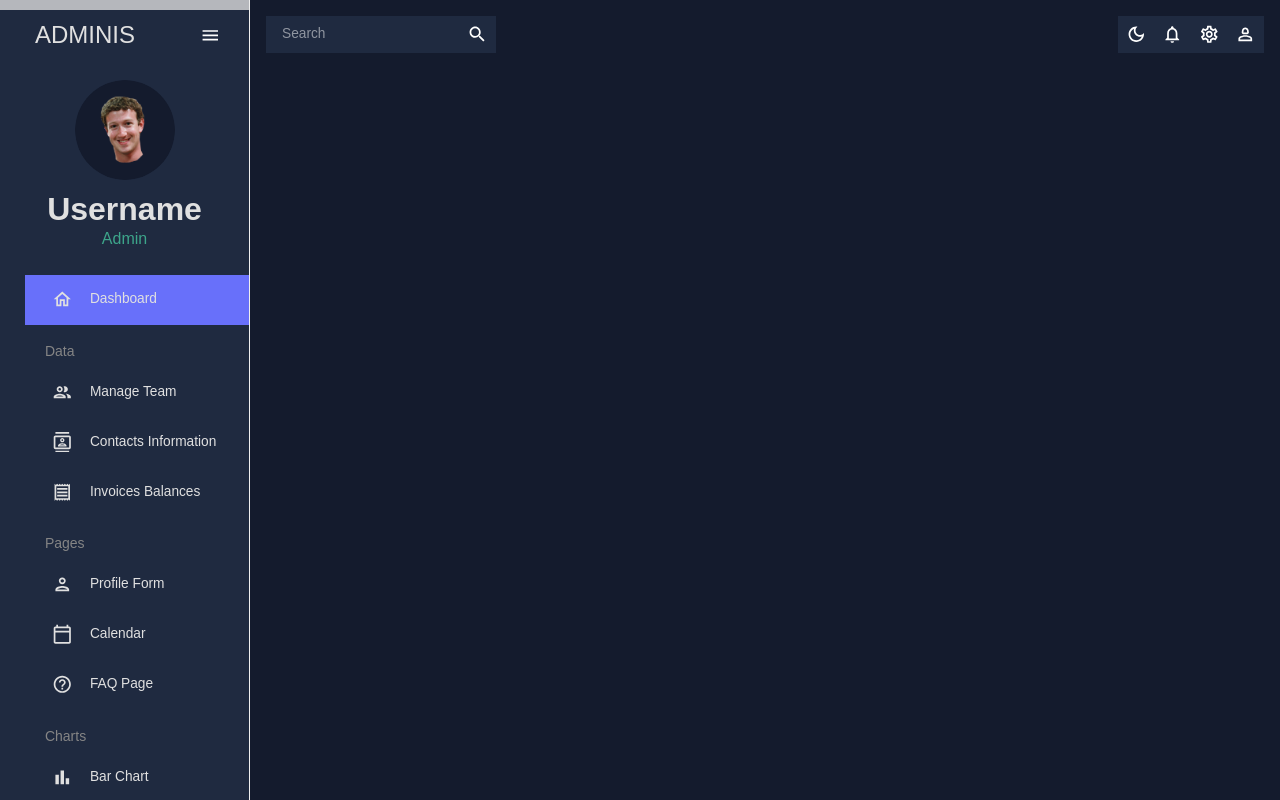
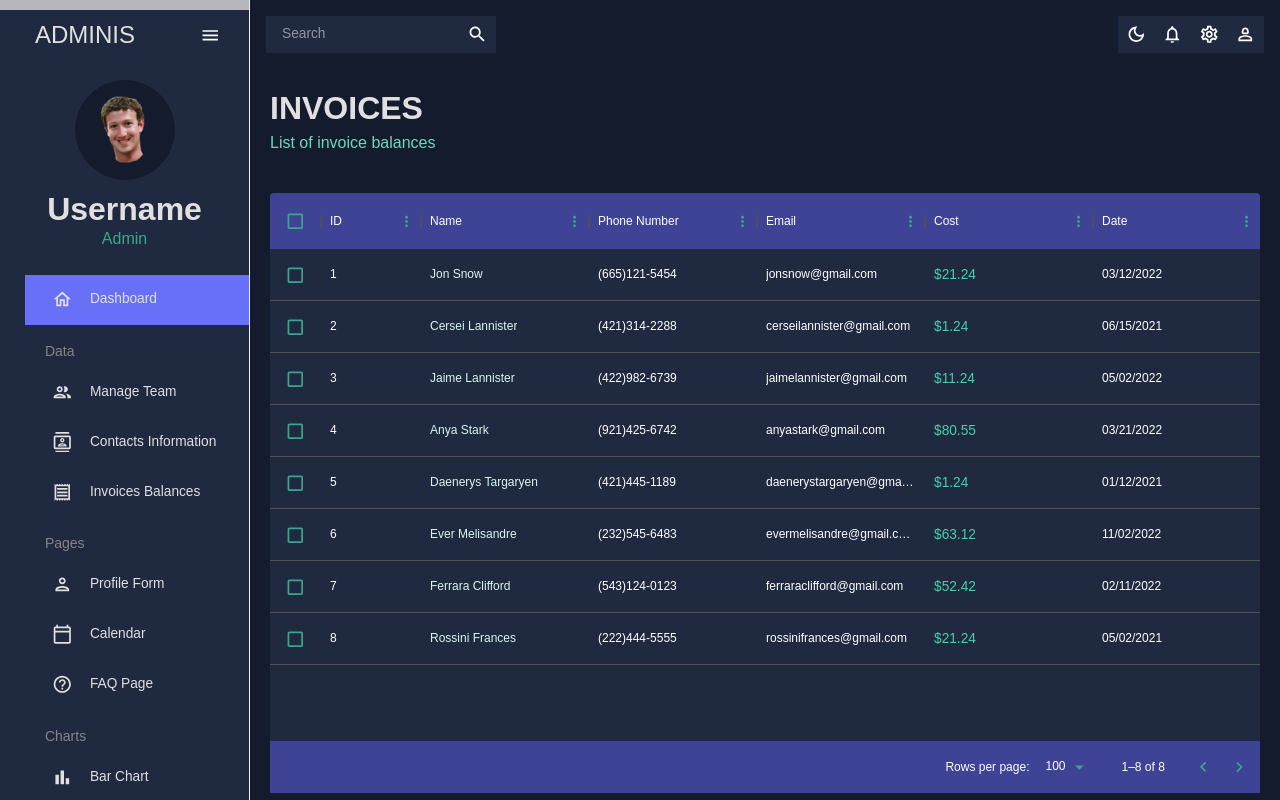
Before and after one commit to AnaPatriciaGraca/IPTSensingGrid, a React (Create React App) app in the folder react-admin/: page /invoices in a window 1280 px wide. Shown: the top 800 px of the page. Built offline with nearby package versions, Linux system fonts and the light colour scheme.

Commit message:
Invoices Page

```diff
--- a/react-admin/src/App.js
+++ b/react-admin/src/App.js
@@ -7,7 +7,7 @@
 //Pages
 import Dashboard from '../src/scenes/dashboard'
 import Team from '../src/scenes/team'
-// import Invoice from '../invoice'
+import Invoices from '../src/scenes/invoices'
 import Contacts from '../src/scenes/contacts'
 // import Bar from '../src/scenes/bar'
 // import Form from '../src/scenes/form'
@@ -33,7 +33,7 @@
             <Routes>
               <Route path="/" element={<Dashboard />} />
               <Route path="/team" element={<Team />} />
-              {/* <Route path="/invoice" element={<Invoice />} /> */}
+              <Route path="/invoices" element={<Invoices />} />
               <Route path="/contacts" element={<Contacts />} />
               {/* <Route path="/bar" element={<Bar />} /> */}
               {/* <Route path="/form" element={<Form />} /> */}
--- /dev/null
+++ b/react-admin/src/scenes/invoices/index.js
@@ -0,0 +1,60 @@
+import { Box, Typography, useTheme } from '@mui/material'
+import { DataGrid } from '@mui/x-data-grid'
+import { tokens } from '../../theme'
+import { mockDataInvoices } from '../../data/mockData'
+import Header from '../../components/Header'
+
+const Invoices = () => {
+    const theme = useTheme()
+    const colors = tokens(theme.palette.mode)
+    const columns = [
+        {field: 'id' , headerName: 'ID'},
+        {field: 'name' , headerName: 'Name', flex: 1, cellClassName: 'name-column--cell'},
+        {field: 'phone' , headerName: 'Phone Number', flex: 1},
+        {field: 'email' , headerName: 'Email', flex: 1},
+        {field: 'cost' , headerName: 'Cost', flex: 1, renderCell: (params) => {
+            return(
+                <Typography color={colors.greenAccent[500]}>
+                    ${params.row.cost}
+                </Typography>
+            )
+        }},
+        {field: 'date' , headerName: 'Date', flex: 1},
+    ]
+
+  return (
+    <Box m='20px'>
+        <Header title='INVOICES' subtitle='List of invoice balances' />
+        <Box m='40px 0 0 0' height='75vh' sx={{
+            '.MuiDataGrid-root': {
+                border: 'none',
+            },
+            '.MuiDataGrid-cell': {
+                borderBottom: 'none',
+            },
+            // ClassName defined in the const columns
+            '.name-column--cell':{
+                color: colors.greenAccent[100],
+            },
+            '.MuiDataGrid-columnHeaders':{
+                backgroundColor: colors.blueAccent[700],
+                borderBottom: 'none',
+            },
+            '.MuiDataGrid-virtualScroller': {
+                backgroundColor: colors.primary[400],
+            },
+            '.MuiDataGrid-footerContainer': {
+                borderTop: 'none',
+                backgroundColor: colors.blueAccent[700],
+            },
+            '.MuiSvgIcon-root':{
+                color: colors.greenAccent[600]
+            }
+        }}>
+            <DataGrid rows={mockDataInvoices} columns={columns} checkboxSelection />
+        </Box>
+    </Box>
+  )
+}
+
+export default Invoices
```
